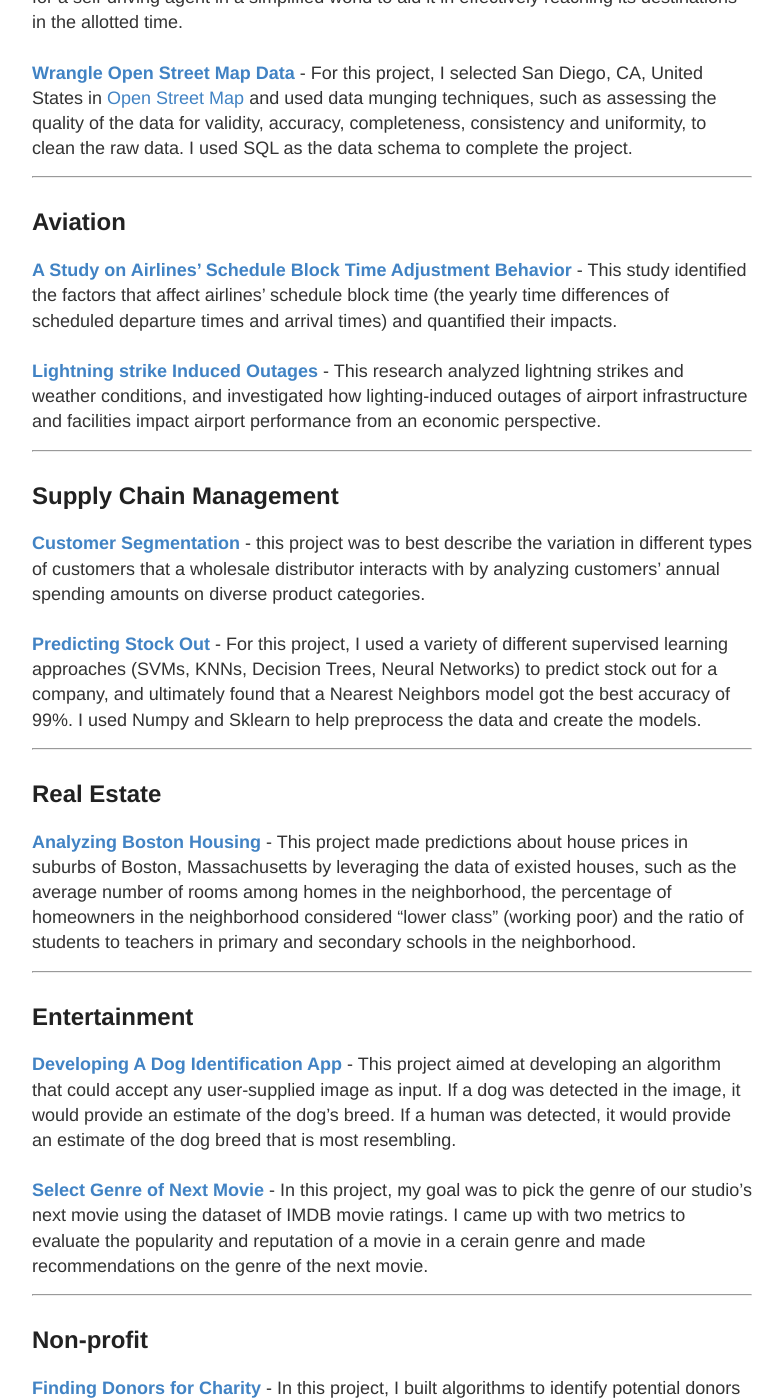
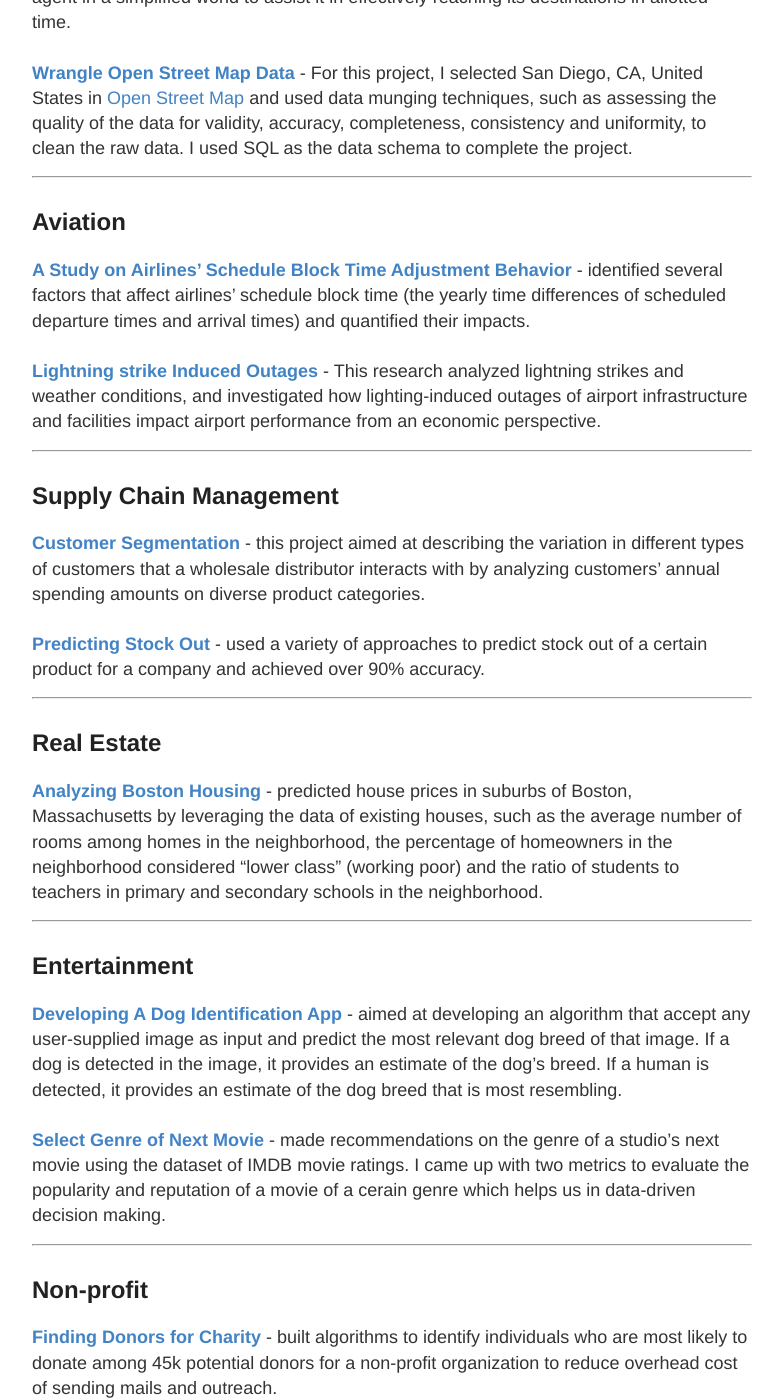
Before and after one commit to wzding/deprecated_wzding.github.io, a Jekyll site: the page built from project1.md, in a window 1280 px wide and 1400 px high, scrolled down 867 px. Shown: the whole window, without its empty margins (248-1031 px from the left). Built offline with Jekyll 4.4.1, drawn with Linux system fonts in a browser that asks for light colours; some of the changed text lies outside the part shown.

Commit message:
edit description

```diff
--- a/project1.md
+++ b/project1.md
@@ -20,35 +20,35 @@ Projects in this page are organized by **domain**.
 
 ----
 ## Transportation
-<a href="https://wzding.github.io/wzding.github.io/projects/Traffic_Light_Detection_and_Classification.html" target="_blank">**Traffic Light Detection and Classification**</a> - I created a model to detect if there is a traffic light in an image as well as determine the color - green, yellow or red - of the light.
-<br><br><a href="https://wzding.github.io/wzding.github.io/projects/Vehicle_Detection.html" target="_blank">**Vehicle Detection**</a> - In this project, I created a pipeline to detect vehicles on the road in a video from a front-facing camera on a car. There was a bounding box for each vehicle detected using this pipeline.
-<br><br><a href="https://wzding.github.io/wzding.github.io/projects/Object_Detection_MobileNets_SSD.html" target="_blank">**Detecting Cars On The Road**</a> - This project shared a similar goal with the one above, detecting cars, people, bikes in a image, but it approached this goal with a totally different method.
-<br><br><a href="https://wzding.github.io/wzding.github.io/projects/Semantic_Segmentation.html" target="_blank">**Detecting Lane Lines**</a> - In this project, I used semantic segmentation to assign each pixel to the road in a series of images.
-<br><br><a href="" target="_blank">**Train a Smartcab to Drive**</a> - In this project, I applied reinforcement learning techniques for a self-driving agent in a simplified world to aid it in effectively reaching its destinations in the allotted time.
+<a href="https://wzding.github.io/wzding.github.io/projects/Traffic_Light_Detection_and_Classification.html" target="_blank">**Traffic Light Detection and Classification**</a> - created a deep learning model to detect if there is a traffic light in an image as well as determine the color - green, yellow or red - of the light.
+<br><br><a href="https://wzding.github.io/wzding.github.io/projects/Vehicle_Detection.html" target="_blank">**Vehicle Detection**</a> - built a pipeline to detect vehicles on the road in a video from a front-facing camera on a car. There was a bounding box for each vehicle detected using this pipeline.
+<br><br><a href="https://wzding.github.io/wzding.github.io/projects/Object_Detection_MobileNets_SSD.html" target="_blank">**Detecting Cars On The Road**</a> - shared a similar goal with the project above, detecting cars, people, bikes in a image, but it approached this goal with a totally different method.
+<br><br><a href="https://wzding.github.io/wzding.github.io/projects/Semantic_Segmentation.html" target="_blank">**Detecting Lane Lines**</a> - used an advance method for pixel-wise detection of the road in a series of images.
+<br><br><a href="" target="_blank">**Train a Smartcab to Drive**</a> - applied reinforcement learning techniques for a self-driving agent in a simplified world to assist it in effectively reaching its destinations in allotted time.
 <br><br><a href="https://wzding.github.io/wzding.github.io/projects/Wrangle_OpenStreetMap.html" target="_blank">**Wrangle Open Street Map Data**</a> - For this project, I selected San Diego, CA, United States in [Open Street Map](https://www.openstreetmap.org) and used data munging techniques, such as assessing the quality of the data for validity, accuracy, completeness, consistency and uniformity, to clean the raw data. I used SQL as the data schema to complete the project.
 
 ----
 ## Aviation
-<a href="https://wzding.github.io/wzding.github.io/projects/AirlinesScheduleBlockTimeAdjustmentBehavior.pdf" target="_blank">**A Study on Airlines’ Schedule Block Time Adjustment Behavior**</a> - This study identified the factors that affect airlines’ schedule block time (the yearly time differences of scheduled departure times and arrival times) and quantified their impacts.
+<a href="https://wzding.github.io/wzding.github.io/projects/AirlinesScheduleBlockTimeAdjustmentBehavior.pdf" target="_blank">**A Study on Airlines’ Schedule Block Time Adjustment Behavior**</a> - identified several factors that affect airlines’ schedule block time (the yearly time differences of scheduled departure times and arrival times) and quantified their impacts.
 <br><br><a href="https://wzding.github.io/wzding.github.io/projects/LightningstrikeInducedOutages.pdf" target="_blank">**Lightning strike Induced Outages**</a> - This research analyzed lightning strikes and weather conditions, and investigated how lighting-induced outages of airport infrastructure and facilities impact airport performance from an economic perspective.
 
 ----
 ## Supply Chain Management
-<a href="https://wzding.github.io/wzding.github.io/projects/Customer_Segments.html" target="_blank">**Customer Segmentation**</a> - this project was to best describe the variation in different types of customers that a wholesale distributor interacts with by analyzing customers' annual spending amounts on diverse product categories.
-<br><br><a href="https://wzding.github.io/wzding.github.io/projects/stock_out_prediction.html" target="_blank">**Predicting Stock Out**</a> - For this project, I used a variety of different supervised learning approaches (SVMs, KNNs, Decision Trees, Neural Networks) to predict stock out for a company, and ultimately found that a Nearest Neighbors model got the best accuracy of 99%. I used Numpy and Sklearn to help preprocess the data and create the models.
+<a href="https://wzding.github.io/wzding.github.io/projects/Customer_Segments.html" target="_blank">**Customer Segmentation**</a> - this project aimed at describing the variation in different types of customers that a wholesale distributor interacts with by analyzing customers' annual spending amounts on diverse product categories.
+<br><br><a href="https://wzding.github.io/wzding.github.io/projects/stock_out_prediction.html" target="_blank">**Predicting Stock Out**</a> - used a variety of approaches to predict stock out of a certain product for a company and achieved over 90% accuracy.
 
 ----
 ## Real Estate
-<a href="https://wzding.github.io/wzding.github.io/projects/Boston_Housing.html" target="_blank">**Analyzing Boston Housing**</a> - This project made predictions about house prices in suburbs of Boston, Massachusetts by leveraging the data of existed houses, such as the average number of rooms among homes in the neighborhood, the percentage of homeowners in the neighborhood considered "lower class" (working poor) and the ratio of students to teachers in primary and secondary schools in the neighborhood.
+<a href="https://wzding.github.io/wzding.github.io/projects/Boston_Housing.html" target="_blank">**Analyzing Boston Housing**</a> - predicted house prices in suburbs of Boston, Massachusetts by leveraging the data of existing houses, such as the average number of rooms among homes in the neighborhood, the percentage of homeowners in the neighborhood considered "lower class" (working poor) and the ratio of students to teachers in primary and secondary schools in the neighborhood.
 
 ----
 ## Entertainment
-<a href="https://wzding.github.io/wzding.github.io/projects/Dog_Identification_App.html" target="_blank">**Developing A Dog Identification App**</a> - This project aimed at developing an algorithm that could accept any user-supplied image as input. If a dog was detected in the image, it would provide an estimate of the dog's breed. If a human was detected, it would provide an estimate of the dog breed that is most resembling.
-<br><br><a href="https://wzding.github.io/wzding.github.io/projects/Select_Genre_of_Next_Movie.html" target="_blank">**Select Genre of Next Movie**</a> - In this project, my goal was to pick the genre of our studio’s next movie using the dataset of IMDB movie ratings. I came up with two metrics to evaluate the popularity and reputation of a movie in a cerain genre and made recommendations on the genre of the next movie.
+<a href="https://wzding.github.io/wzding.github.io/projects/Dog_Identification_App.html" target="_blank">**Developing A Dog Identification App**</a> - aimed at developing an algorithm that accept any user-supplied image as input and predict the most relevant dog breed of that image. If a dog is detected in the image, it provides an estimate of the dog's breed. If a human is detected, it provides an estimate of the dog breed that is most resembling.
+<br><br><a href="https://wzding.github.io/wzding.github.io/projects/Select_Genre_of_Next_Movie.html" target="_blank">**Select Genre of Next Movie**</a> - made recommendations on the genre of a studio’s next movie using the dataset of IMDB movie ratings. I came up with two metrics to evaluate the popularity and reputation of a movie of a cerain genre which helps us in data-driven decision making.
 
 ----
 ## Non-profit
-<a href="https://wzding.github.io/wzding.github.io/projects/Finding_Donors_for_Charity.html" target="_blank">**Finding Donors for Charity**</a> - In this project, I built algorithms to identify potential donors for a non-profit organization to reduce overhead cost of sending mails and outreach.
+<a href="https://wzding.github.io/wzding.github.io/projects/Finding_Donors_for_Charity.html" target="_blank">**Finding Donors for Charity**</a> - built algorithms to identify individuals who are most likely to donate among 45k potential donors for a non-profit organization to reduce overhead cost of sending mails and outreach.
 
 ----
 ## Learn from Disaster
```
